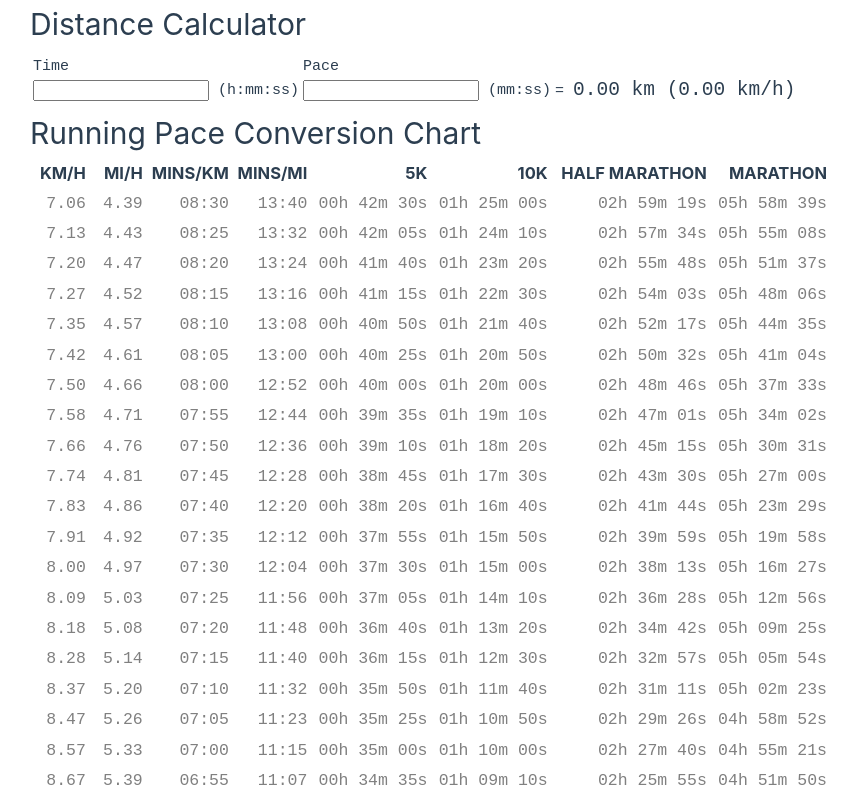
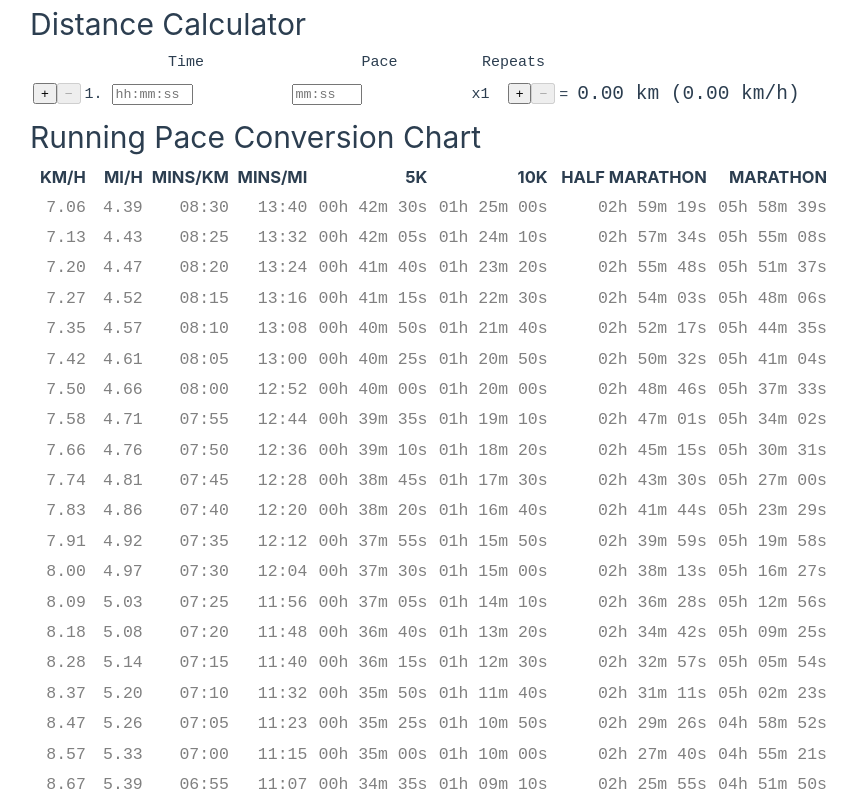
Before and after one commit to tdaugaard/pace-calculator, a Vue app: page / in a window 1280 px wide. Shown: the top 800 px of the page, without its empty margins (2-859 px from the left). Built offline with nearby package versions, Linux system fonts and the light colour scheme; the HTML template or start-up script is replaced by a standard one.

Commit message:
Allow multiple calculators and repeats of each

```diff
--- a/src/components/PaceCalculator.vue
+++ b/src/components/PaceCalculator.vue
@@ -80,55 +80,153 @@ function formatNumber(num: number) {
   }).format(num);
 }
 
-function recalculate() {
-  const seconds = stringToSeconds(calculatorTime.value);
-  const pace = stringToSeconds(calculatorPace.value);
-  const distance = ((1000 / pace) * seconds) / 1000;
+function calculateTotal(calcItem: PaceCalculatorItem) {
+  calcItem.calculate();
 
-  calculatedKilometersPerHour.value = calculateKmPerHour(pace);
+  let totalKilometers = 0;
+  let totalSeconds = 0;
 
-  calculatedDistance.value = isNaN(distance) ? 0 : distance;
+  for (const calc of calculators.value) {
+    totalKilometers += calc.distance;
+    totalSeconds += calc.seconds;
+  }
+
+  totalDistance.value = formatNumber(totalKilometers);
+  totalKilometersPerHour.value = formatNumber(totalKilometers / (totalSeconds / 3600));
 }
 
-const calculatedDistance = ref(0);
-const calculatedKilometersPerHour = ref(0);
-const calculatorTime = ref('');
-const calculatorPace = ref('');
+class PaceCalculatorItem {
+  distance: number = 0;
+  seconds: number = 0;
+  pace: number = 0;
+  repeats: number = 1;
+  kilometersPerHour: number = 0;
+
+  inputTime: string = '';
+  inputPace: string = '';
+
+  calculate() {
+    this.seconds = stringToSeconds(this.inputTime);
+    this.pace = stringToSeconds(this.inputPace);
+
+    if (this.seconds) {
+      this.seconds *= this.repeats;
+    }
+
+    this.kilometersPerHour = calculateKmPerHour(this.pace || 0);
+    this.distance = ((1000 / this.pace) * this.seconds) / 1000 || 0;
+  }
+}
+
+function addCalculator(index: number) {
+  calculators.value.splice(index + 1, 0, new PaceCalculatorItem());
+}
+
+function removeCalculator(index: number) {
+  if (calculators.value.length > 1) {
+    calculators.value.splice(index, 1);
+  }
+}
+
+function incrRepeats(calc: PaceCalculatorItem) {
+  calc.repeats += 1;
+  calculateTotal(calc);
+}
+
+function decrRepeats(calc: PaceCalculatorItem) {
+  if (calc.repeats > 1) {
+    calc.repeats -= 1;
+  }
+  calculateTotal(calc);
+}
+
+const calculators = ref([new PaceCalculatorItem()]);
+const totalDistance = ref(formatNumber(Infinity));
+const totalKilometersPerHour = ref(formatNumber(Infinity));
 </script>
 
 <template>
   <h1>Distance Calculator</h1>
   <div>
     <table>
+      <thead>
+        <tr>
+          <th>&nbsp;</th>
+          <th>Time</th>
+          <th>Pace</th>
+          <th>Repeats</th>
+          <th>&nbsp;</th>
+        </tr>
+      </thead>
       <tbody>
-        <tr>
+        <tr v-for="(calc, idx) in calculators" :key="idx">
           <td>
-            <p>Time</p>
-            <input type="text" v-model="calculatorTime" @keyup="recalculate()" />
-            (h:mm:ss)
+            <button @click="addCalculator(idx)">&plus;</button>
+            <button @click="removeCalculator(idx)" :disabled="calculators.length == 1">
+              &minus;
+            </button>
           </td>
           <td>
-            <p>Pace</p>
-            <input type="text" v-model="calculatorPace" @keyup="recalculate()" />
-            (mm:ss)
+            {{ idx + 1 }}.
+            <input
+              type="text"
+              class="input-time"
+              placeholder="hh:mm:ss"
+              v-model="calc.inputTime"
+              @keyup="calculateTotal(calc)"
+            />
           </td>
           <td>
-            <p>&nbsp;</p>
+            <input
+              type="text"
+              class="input-pace"
+              placeholder="mm:ss"
+              v-model="calc.inputPace"
+              @keyup="calculateTotal(calc)"
+            />
+          </td>
+          <td>
+            <span>x{{ calc.repeats }}</span
+            >&nbsp;
+            <button @click="incrRepeats(calc)">&plus;</button>
+            <button @click="decrRepeats(calc)" :disabled="calc.repeats == 1">&minus;</button>
+          </td>
+          <td>
             =
             <span class="calculated-distance"
-              >{{ formatNumber(calculatedDistance) }} km ({{
-                formatNumber(calculatedKilometersPerHour)
+              >{{ formatNumber(calc.distance) }} km ({{
+                formatNumber(calc.kilometersPerHour)
               }}
               km/h)</span
             >
           </td>
         </tr>
       </tbody>
+      <tfoot v-if="calculators.length > 1">
+        <tr>
+          <td colspan="4"></td>
+          <td>
+            =
+            <span class="calculated-distance">{{ totalDistance }} km ({{
+              totalKilometersPerHour
+            }}
+            km/h avg.)</span>
+          </td>
+        </tr>
+      </tfoot>
     </table>
   </div>
 </template>
 
 <style scoped>
+input.input-pace {
+  width: 40%;
+}
+
+input.input-time {
+  width: 40%;
+}
+
 table,
 input {
   font-family: monospace;
```
